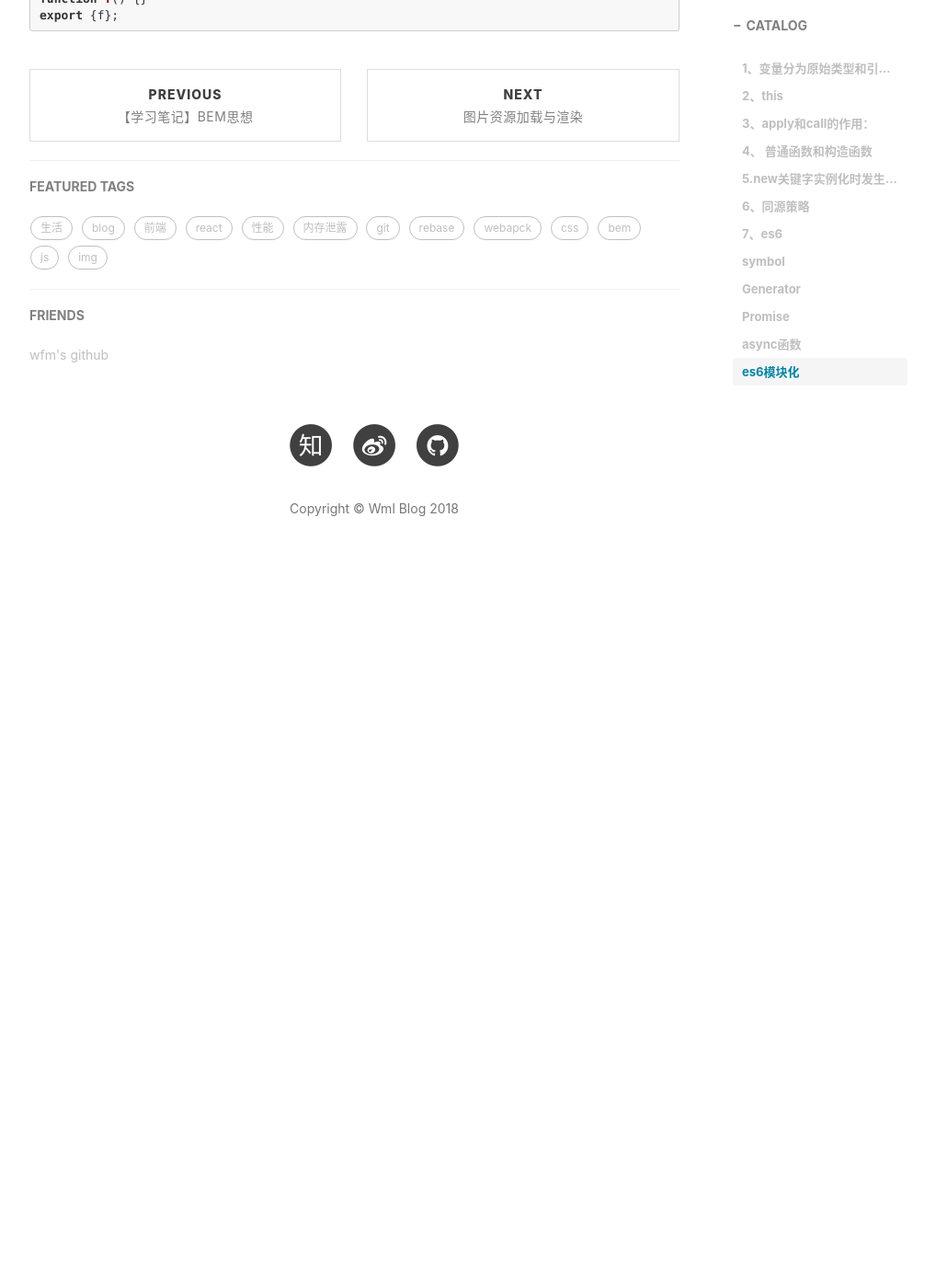
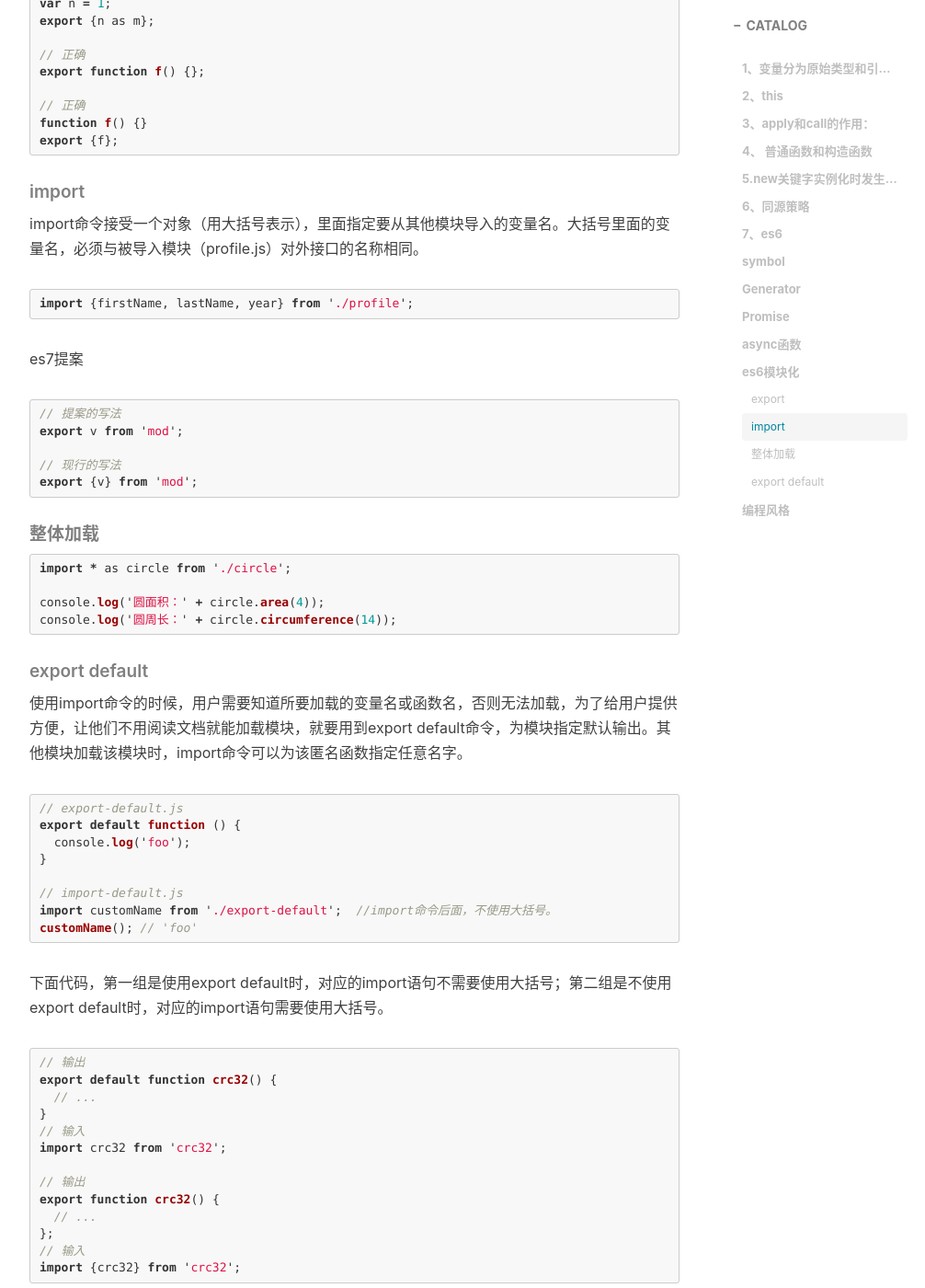
Before and after one commit to wumeilian/wumeilian.github.io, a Jekyll site: the page built from _posts/2018-10-17-es-tip.md, in a window 1280 px wide and 1400 px high, scrolled down 9834 px. Shown: the whole window at 92% size, without its empty margins (233-1239 px from the left). Built offline with Jekyll 4.4.1, drawn with Linux system fonts in a browser that asks for light colours; nearby versions of some CDN libraries; comment, search, counter and statistics services are not loaded; before the commit the page ends 10464 px from its top, so only the background shows below that; some of the changed text lies outside the part shown.

Commit message:
补充完整es6

````diff
--- a/_posts/2018-10-17-es-tip.md
+++ b/_posts/2018-10-17-es-tip.md
@@ -359,12 +359,16 @@ async函数是对 Generator 函数的改进，（1）内置执行器，（2）
 
 ### es6模块化
 
+Node的默认模块格式是CommonJS，目前还没决定怎么支持ES6模块。所以，只能通过Babel这样的转码器，在Node里面使用ES6模块。
+
 ```js
 // ES6模块
 import { stat, exists, readFile } from 'fs';
 ```
 
 模块功能主要由两个命令构成：export和import。export命令用于规定模块的对外接口，import命令用于输入其他模块提供的功能。
+
+##### export
 
 export命令规定的是对外的接口，必须与模块内部的变量建立一一对应关系。
 
@@ -400,3 +404,119 @@ export function f() {};
 function f() {}
 export {f};
 ```
+
+##### import
+
+import命令接受一个对象（用大括号表示），里面指定要从其他模块导入的变量名。大括号里面的变量名，必须与被导入模块（profile.js）对外接口的名称相同。
+
+```js
+import {firstName, lastName, year} from './profile';
+```
+
+es7提案
+
+```js
+// 提案的写法
+export v from 'mod';
+
+// 现行的写法
+export {v} from 'mod';
+```
+
+##### 整体加载
+
+```js
+import * as circle from './circle';
+
+console.log('圆面积：' + circle.area(4));
+console.log('圆周长：' + circle.circumference(14));
+```
+
+##### export default
+
+使用import命令的时候，用户需要知道所要加载的变量名或函数名，否则无法加载，为了给用户提供方便，让他们不用阅读文档就能加载模块，就要用到export default命令，为模块指定默认输出。其他模块加载该模块时，import命令可以为该匿名函数指定任意名字。
+
+```js
+// export-default.js
+export default function () {
+  console.log('foo');
+}
+
+// import-default.js
+import customName from './export-default';  //import命令后面，不使用大括号。
+customName(); // 'foo'
+```
+
+下面代码，第一组是使用export default时，对应的import语句不需要使用大括号；第二组是不使用export default时，对应的import语句需要使用大括号。
+
+```js
+// 输出
+export default function crc32() {
+  // ...
+}
+// 输入
+import crc32 from 'crc32';
+
+// 输出
+export function crc32() {
+  // ...
+};
+// 输入
+import {crc32} from 'crc32';
+```
+
+export default命令用于指定模块的默认输出。显然，一个模块只能有一个默认输出，因此export deault命令只能使用一次。所以，import命令后面才不用加大括号，因为只可能对应一个方法。
+
+正是因为export default命令其实只是输出一个叫做default的变量，所以它后面不能跟变量声明语句。
+
+```js
+// 正确
+export var a = 1;
+
+// 正确
+var a = 1;
+export default a;
+
+// 错误
+export default var a = 1;
+```
+
+如果想在一条import语句中，同时输入默认方法和其他变量，可以写成下面这样。
+
+```js
+import customName, { otherMethod } from './export-default';
+```
+
+### 编程风格
+
+在全局环境，不应该设置变量，只应设置常量。这符合函数式编程思想，有利于将来的分布式运算。
+
+静态字符串一律使用单引号或反引号，不使用双引号。动态字符串使用反引号。
+
+```js
+// good
+const a = 'foobar';
+const b = `foo${a}bar`;
+```
+
+使用数组成员对变量赋值时，优先使用解构赋值。
+
+```js
+const arr = [1, 2, 3, 4];
+
+// bad
+const first = arr[0];
+const second = arr[1];
+
+// good
+const [first, second] = arr;
+```
+
+使用扩展运算符（...）拷贝数组。
+
+```js
+// good
+const itemsCopy = [...items];
+```
+
+简单的、单行的、不会复用的函数，建议采用箭头函数。如果函数体较为复杂，行数较多，还是应该采用传统的函数写法。
````
